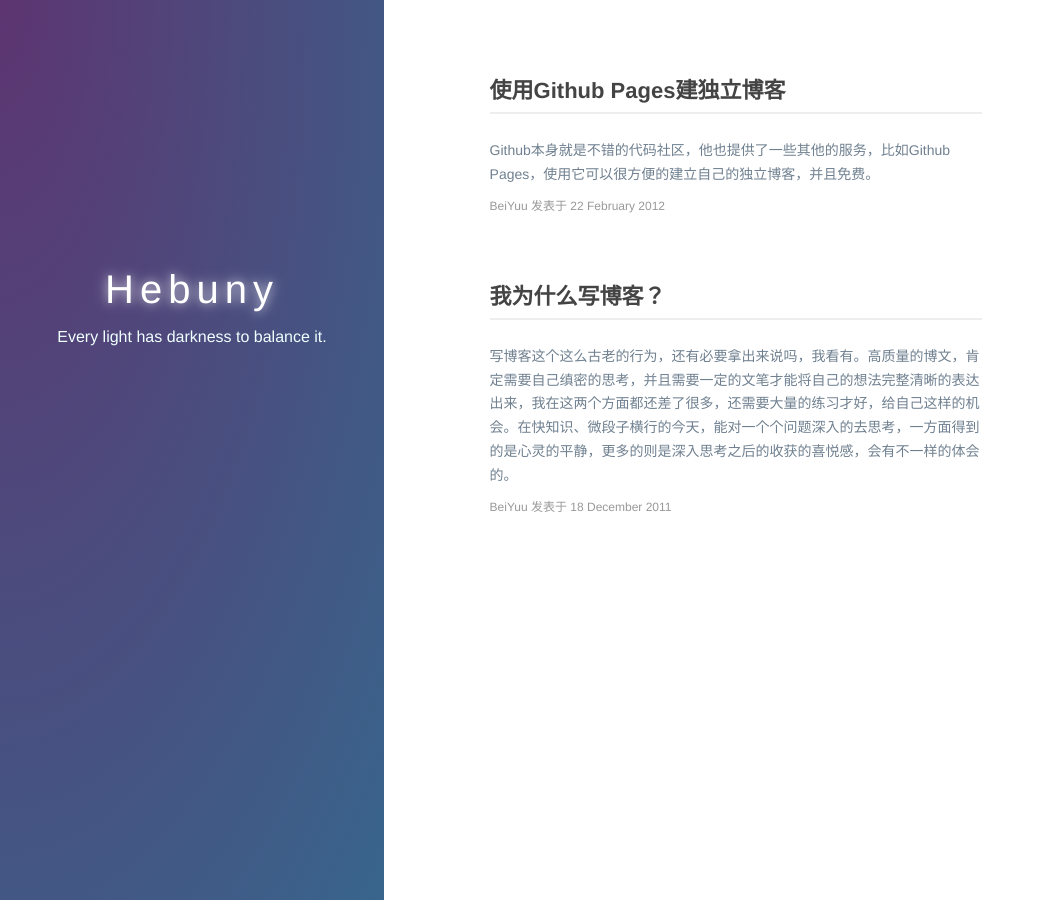
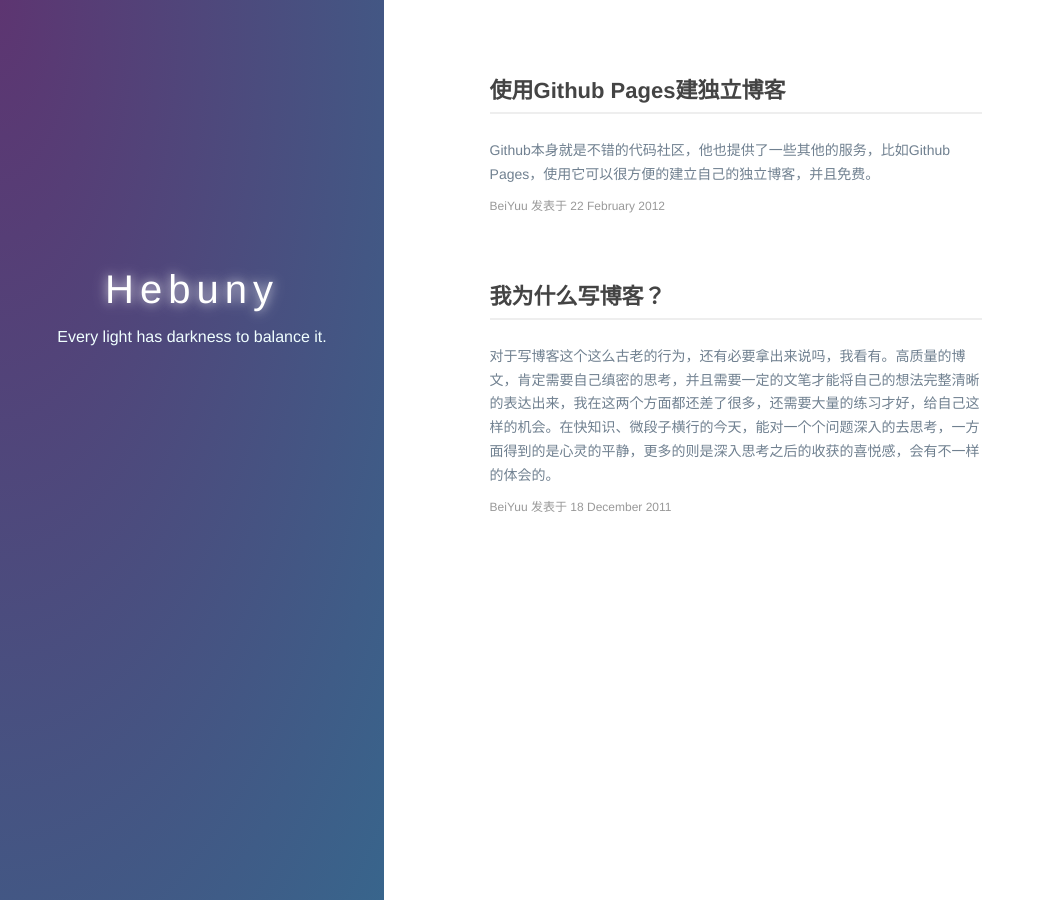
Before and after one commit to Personor/personor.github.io, a Jekyll site: the page built from index.md, in a window 1280 px wide. Shown: the whole page, without its empty margins (0-1045 px from the left). Built offline with Jekyll 4.4.1, drawn with Linux system fonts in a browser that asks for light colours.

Commit message:
Modify description

```diff
--- a/_posts/2011-12-18-why-blog.md
+++ b/_posts/2011-12-18-why-blog.md
@@ -2,11 +2,11 @@
 layout:     	post
 title: 			我为什么写博客？
 category: 		blog
-description: 	写博客这个这么古老的行为，还有必要拿出来说吗，我看有。高质量的博文，肯定需要自己缜密的思考，并且需要一定的文笔才能将自己的想法完整清晰的表达出来，我在这两个方面都还差了很多，还需要大量的练习才好，给自己这样的机会。在快知识、微段子横行的今天，能对一个个问题深入的去思考，一方面得到的是心灵的平静，更多的则是深入思考之后的收获的喜悦感，会有不一样的体会的。
+description: 	对于写博客这个这么古老的行为，还有必要拿出来说吗，我看有。高质量的博文，肯定需要自己缜密的思考，并且需要一定的文笔才能将自己的想法完整清晰的表达出来，我在这两个方面都还差了很多，还需要大量的练习才好，给自己这样的机会。在快知识、微段子横行的今天，能对一个个问题深入的去思考，一方面得到的是心灵的平静，更多的则是深入思考之后的收获的喜悦感，会有不一样的体会的。
 author:			BeiYuu
 ---
 
-## 世界这么乱，装纯给谁看
+## 世界这么乱，装纯给谁看！
 
 写博客这个不知道几个“互联网世纪”前的东西，现在还有必要拿出来说吗？不想用太多的理论去说这个命题，先看看两个最近对我影响比较大的两个博客：
 
```
